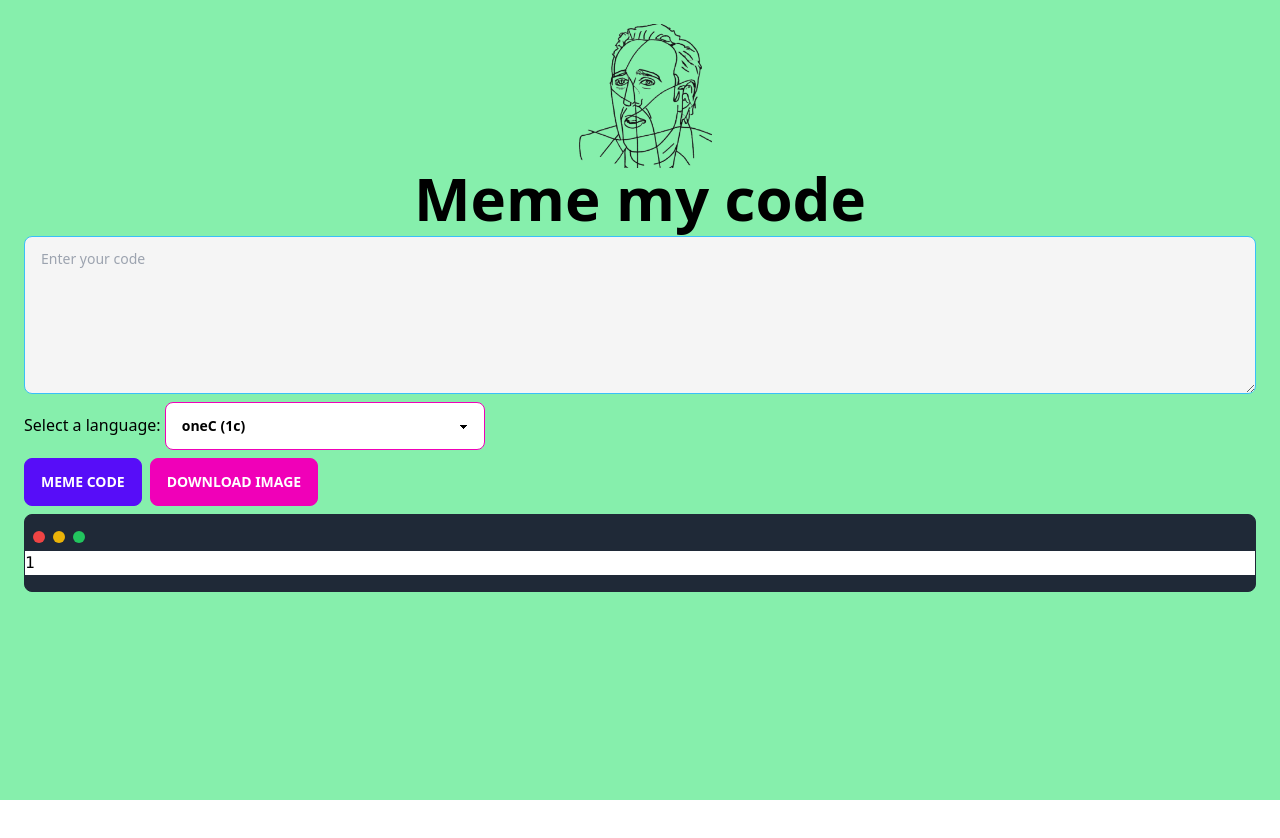
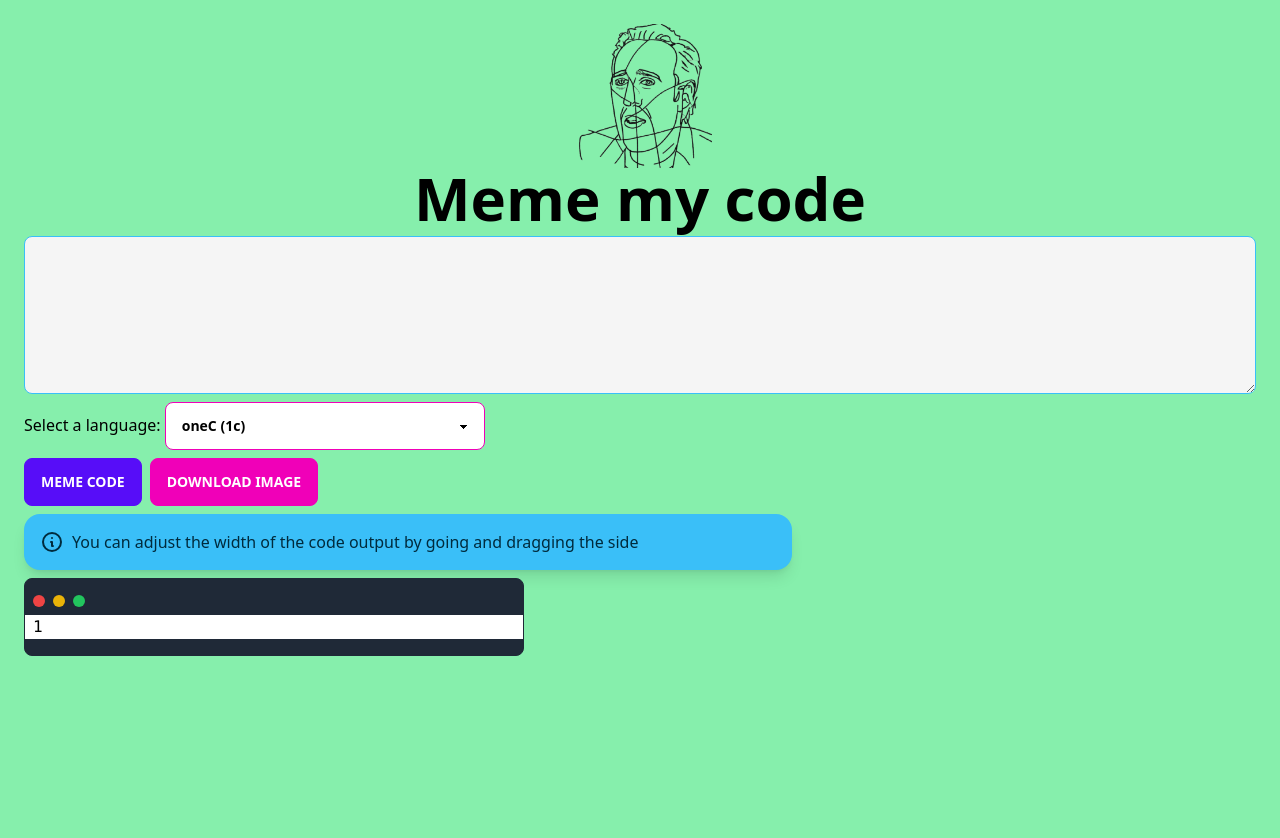
Before and after one commit to JarrodKane/meme-coder, a Next.js app: page / in a window 1280 px wide. Shown: the top 838 px of the page. Before the commit the page ends 800 px from the top, so only its background shows below. Built offline with nearby package versions, Linux system fonts and the light colour scheme; what tailwind-highlightjs would draw is missing.

Commit message:
added in re-sizeable for resize

```diff
--- a/package.json
+++ b/package.json
@@ -13,6 +13,7 @@
     "html-to-image": "^1.11.11",
     "next": "^13.1.1",
     "openai": "^3.1.0",
+    "re-resizable": "^6.9.9",
     "react": "^18.2.0",
     "react-dom": "^18.2.0",
     "react-quill": "^2.0.0",
--- a/pages/index.tsx
+++ b/pages/index.tsx
@@ -1,5 +1,6 @@
 import { toPng } from "html-to-image";
 import Head from "next/head";
+import { Resizable } from 're-resizable';
 import { useCallback, useRef, useState } from "react";
 import { Light as SyntaxHighlighter } from "react-syntax-highlighter";
 import javascript from "react-syntax-highlighter/dist/cjs/languages/hljs/javascript";
@@ -13,12 +14,10 @@ const languageOptions = Object.keys(languages).map((key) => (
 ));
 
 const Home = () => {
-  const [codeInput, setCodeInput] = useState("");
+  const [codeInput, setCodeInput] = useState(" ");
   const [result, setResult] = useState({ memeTitle: '', caption: '' });
   const [selectedOption, setSelectedOption] = useState(languageOptions[0]);
-
-
-
+  const [resizeSize, setResizeSize] = useState({ width: 500, height: 500 });
 
   const handleOptionChange = (event) => {
     setSelectedOption(event.target.value);
@@ -123,13 +122,27 @@ const Home = () => {
         </button>
       </div>
 
+      <div className="alert alert-info shadow-lg max-w-3xl">
+        <div>
+          <svg xmlns="http://www.w3.org/2000/svg" fill="none" viewBox="0 0 24 24" className="stroke-current flex-shrink-0 w-6 h-6"><path strokeLinecap="round" strokeLinejoin="round" strokeWidth="2" d="M13 16h-1v-4h-1m1-4h.01M21 12a9 9 0 11-18 0 9 9 0 0118 0z"></path></svg>
+          <span>You can adjust the width of the code output by going and dragging the side</span>
+        </div>
+      </div>
+
+      <Resizable className='hover:outline outline-red-600'
+        size={{ width: resizeSize.width, height: resizeSize.height }}
+        onResizeStop={(e, direction, ref, d) => {
+          setResizeSize({ width: resizeSize.width + d.width, height: resizeSize.height + d.height });
+        }}
+      >
         <pre
           id="code-box"
-        className="bg-gray-800 border border-gray-800 py-4 rounded-lg "
+          className={`bg-gray-800 border border-gray-800 py-4 rounded-lg `}
           ref={ref}
+
         >
           <div className="flex flex-col ">
-          <div className="flex items-cente px-2">
+            <div className="flex  px-2">
               <div className="w-3 h-3 bg-red-500 rounded-full mr-2"></div>
               <div className="w-3 h-3 bg-yellow-500 rounded-full mr-2"></div>
               <div className="w-3 h-3 bg-green-500 rounded-full"></div>
@@ -139,9 +152,9 @@ const Home = () => {
               id="code-text"
             >
               {result ? (
-              <div className="flex flex-col">
+                <div className="flex flex-col mx-2">
                   {result?.memeTitle ? (
-                  <h2 className="font-bold text-xl text-center	mx-5">{result.memeTitle}</h2>
+                    <h2 className="font-bold text-xl mx-5">{result.memeTitle}</h2>
                   ) : null}
                   <SyntaxHighlighter
                     language={selectedOption}
@@ -155,7 +168,7 @@ const Home = () => {
                     {codeInput}
                   </SyntaxHighlighter>
                   {result?.caption ? (
-                  <h2 className="font-bold text-l text-center	mx-5">{result.caption}</h2>
+                    <h2 className="font-bold text-l	mx-5">{result.caption}</h2>
                   ) : null}
                 </div>
               ) : (
@@ -164,6 +177,7 @@ const Home = () => {
             </div>
           </div>
         </pre>
+      </Resizable>
     </div >
   );
 };
```
Also changed, not shown: 1 other file (tests, documents, lock files or other folders). Lines whose indentation alone changed are shown as unchanged.
